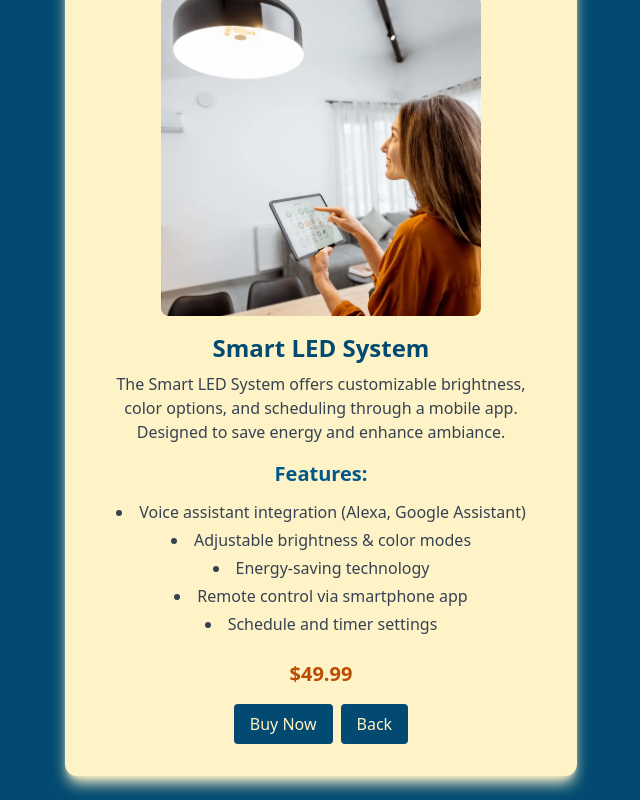
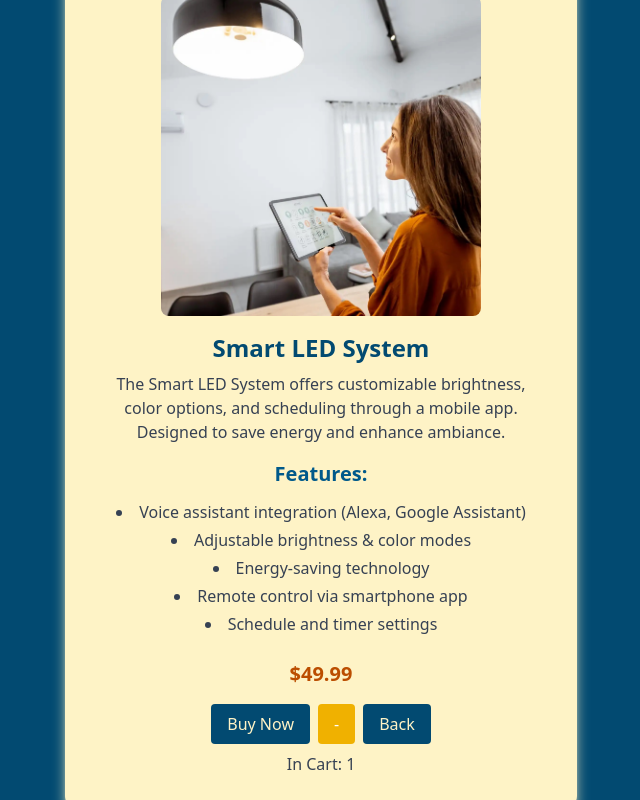
Before and after one commit to Mo-3adel/E-commerce-demo, a React (Vite) app: page /product/1 in a window 1280 px wide. Both pictures are taken after a click on the button "Buy Now". Shown: the part 128-928 px from the top of the page, without its empty margins (319-959 px from the left). Built offline with nearby package versions, Linux system fonts and the light colour scheme.

Commit message:
update product details page and styling

```diff
--- a/src/pages/product_info.jsx
+++ b/src/pages/product_info.jsx
@@ -40,7 +40,7 @@ const ProductDetails = () => {
 
          <div className="flex justify-center items-center gap-2">
                 <button
-                  onClick={() => dispatch(addToCart(cartItem))}
+                  onClick={() => dispatch(addToCart(product))}
                   className="bg-sky-900 text-amber-100 px-4 py-2 rounded hover:bg-sky-700"
                 >
                   Buy Now
@@ -48,7 +48,7 @@ const ProductDetails = () => {
 
                 {cartItem && cartItem.quantity > 0 && (
                   <button
-                    onClick={() => dispatch(decreaseQuantity(cartItem.id))}
+                    onClick={() => dispatch(decreaseQuantity(product.id))}
                     className="bg-yellow-500 text-white px-4 py-2 rounded hover:bg-yellow-700"
                   >
                     -
```
